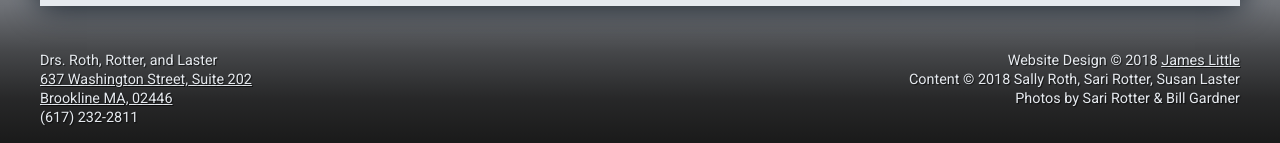
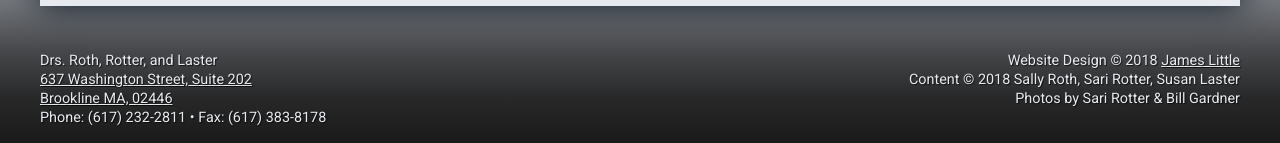
Before and after one commit to jameslittle230/rothrotterlaster, a Jekyll site: the page built from index.html, in a window 1280 px wide. Shown: the part 1535-1678 px from the top of the page. Built offline with Jekyll 4.4.1, drawn with Linux system fonts in a browser that asks for light colours; nearby versions of some CDN libraries; some web fonts are replaced; comment, search, counter and statistics services are not loaded.

Commit message:
Add fax to footer contact

```diff
--- a/_includes/footer.html
+++ b/_includes/footer.html
@@ -4,7 +4,7 @@
 
         <a href="https://www.google.com/maps/place/637+Washington+St+%23202,+Brookline,+MA+02446/">637 Washington Street, Suite 202<br>
         Brookline MA, 02446</a><br>
-        (617) 232-2811</p>
+        Phone: (617) 232-2811 &bullet; Fax: (617) 383-8178</p>
 
         <p class="page-footer__byline">Website Design &copy;
             <script type="text/javascript">
```
